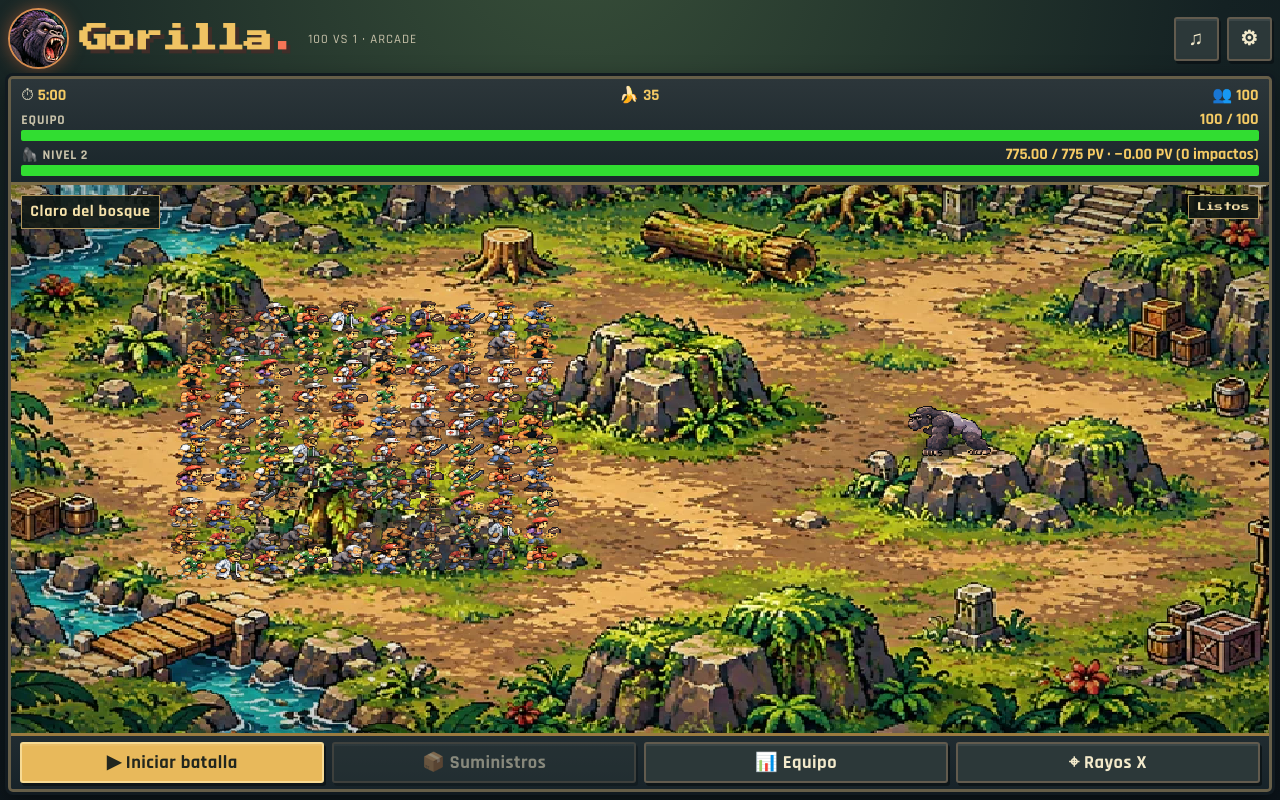
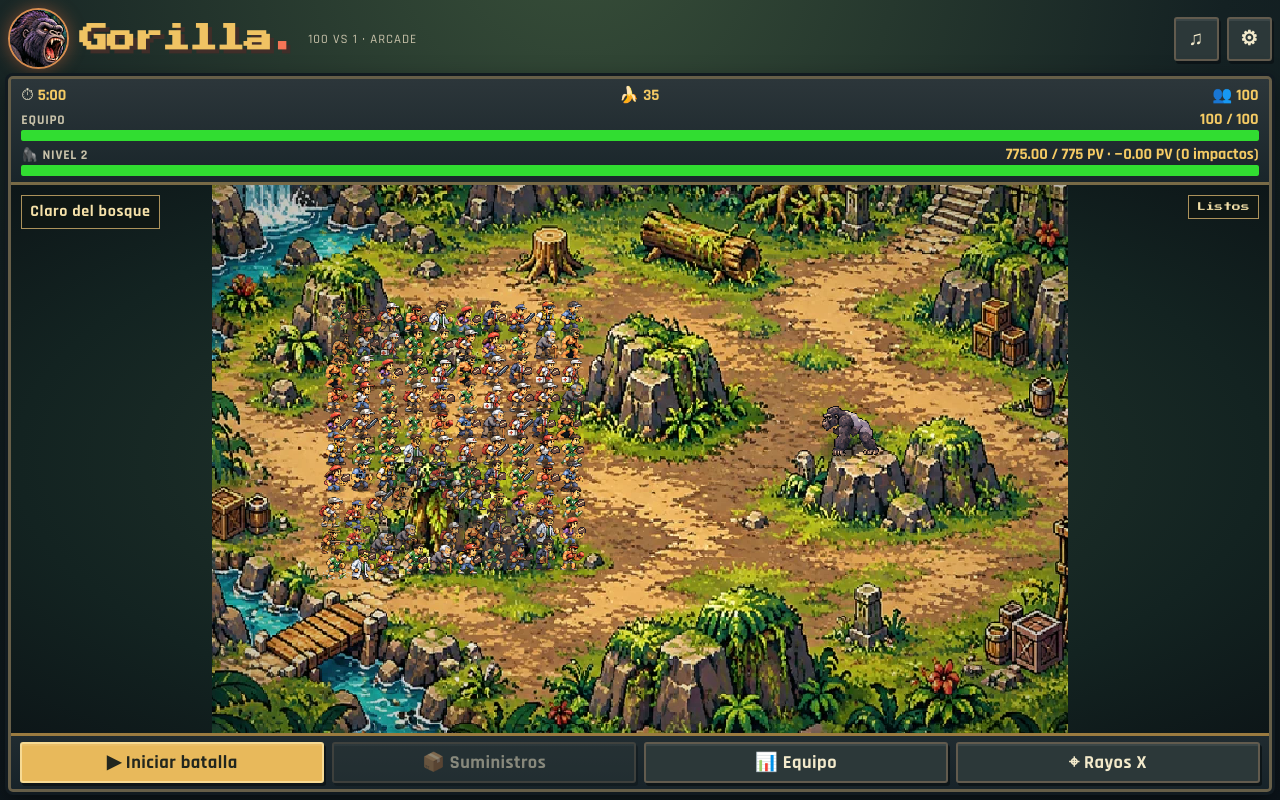
Before and after one commit to BrayanQuirino/gorilla, a React (Vite) app: page / in a window 1280 px wide. Built offline with nearby package versions, Linux system fonts and the light colour scheme.

Commit message:
Restore original arena aspect ratio so neither terrain nor fighters are stretched

```diff
--- a/src/style.css
+++ b/src/style.css
@@ -479,3 +479,19 @@ html,body,#root{width:100%;max-width:100%;overflow-x:hidden}
 .juego-app .arena canvas{width:100%!important;height:100%!important;max-width:100%!important;max-height:100%!important;object-fit:fill!important;aspect-ratio:auto!important}
 .juego-app .arena>.estrategia-cortina{width:100%!important}
 @media(max-width:760px){.juego-app{padding:3px!important}.juego-app .arena canvas{object-fit:fill!important}}
+
+
+/* Rendering integrity: artwork and sprites share the native 1000:640
+   projection. Fill the stage with framing rather than stretching pixels. */
+.juego-app .arena{
+ background:radial-gradient(ellipse at center,#273b30 0%,#132321 70%,#0d1618 100%)!important;
+}
+.juego-app .arena canvas{
+ width:100%!important;height:100%!important;
+ aspect-ratio:1000 / 640!important;
+ object-fit:contain!important;
+ image-rendering:pixelated;
+}
+@media(max-width:760px){
+ .juego-app .arena canvas{object-fit:contain!important;aspect-ratio:1000 / 640!important}
+}
```
